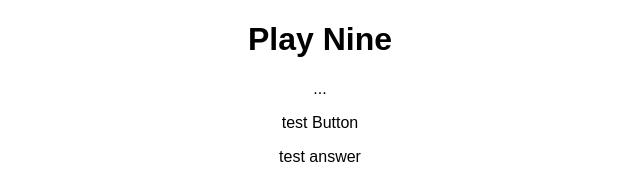
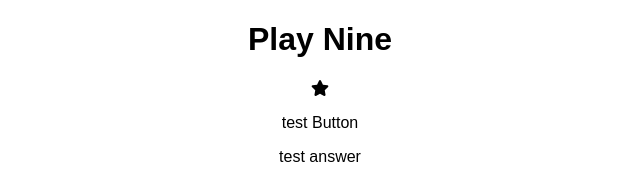
Before and after one commit to ghost-fa/game-kids, a React (Create React App) app: page / in a window 1280 px wide. Shown: the top 170 px of the page, without its empty margins (320-960 px from the left). Built offline with nearby package versions, Linux system fonts and the light colour scheme.

Commit message:
import fontawesome and use star icon

```diff
--- a/src/components/Stars.jsx
+++ b/src/components/Stars.jsx
@@ -1,11 +1,13 @@
 import React from 'react';
+import { FontAwesomeIcon } from '@fortawesome/react-fontawesome';
+import {faStar} from '@fortawesome/free-solid-svg-icons';
 
 
 
 const Stars = () =>{
   return  (
     <div>
-      ...
+      <FontAwesomeIcon  icon={faStar}/>
     </div>
   )
 }
```
